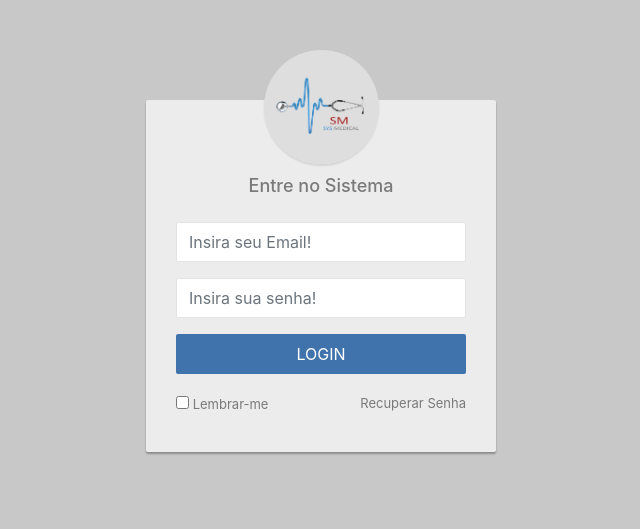
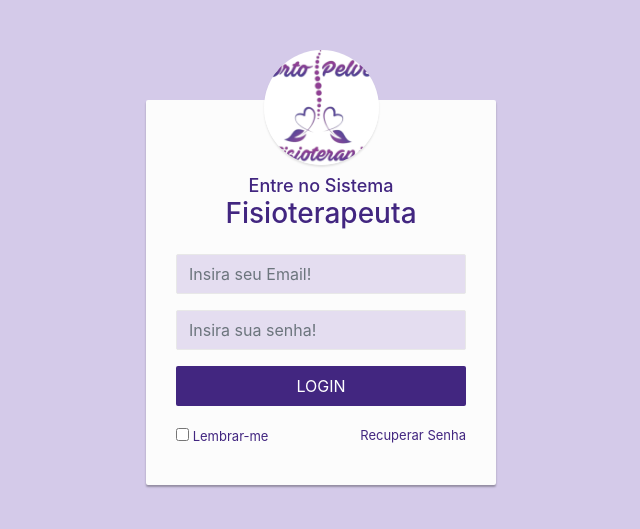
Before and after one commit to OliveiraGusta/ortopelve, a PHP site: page / in a window 1280 px wide. Shown: the top 529 px of the page, without its empty margins (319-959 px from the left). Run offline with PHP 8.4, Linux system fonts and the light colour scheme.

Commit message:
<CHORE>[Novo Template]: Arquivos e cores ajustadas

```diff
--- a/css/login.css
+++ b/css/login.css
@@ -1,6 +1,21 @@
+/*CORES PADRAO*/
+:root{
+		--cor-branco-principal:#fcfcfc;
+		--cor-branco-secundario:#e4ddf0;
+
+		--cor-lilas-principal:#d4cae9;
+		--cor-lilas-secundario:#c2acf3;
+
+		--cor-roxo-principal:#422680;
+
+		--cor-cinza-principal:#e8e8e8;
+}
+
+
+
+
 body{
-	color:#fff;
-	background-color:#c8c8c8;
+	background-color: var(--cor-lilas-principal);
 }
 
 .login-form{
@@ -11,11 +26,11 @@ body{
 
 
 .login-form form{
-	color:#7a7a7a;
+	color:var(--cor-roxo-principal);
 	border-radius:2px;
 	margin-bottom:15px;
 	font-size:13px;
-	background:#ececec;
+	background:var(--cor-branco-principal);
 	padding:30px;
 	position:relative;
 	box-shadow: 0px 2px 2px rgba(0, 0, 0, 0.3);
@@ -48,14 +63,14 @@ body{
 
 .form-control{
 	min-height:40px;
-	background:#fff;
+	background: var(--cor-branco-secundario);
 	box-shadow:none !important;
-	border-color:#e3e3e3;
+	border-color:var(--cor-cinza-principal);
 }
 
 
 .form-control:focus{
-	border-color:#4073ac;
+	border-color:var(--cor-roxo-principal);
 }
 
 .form-control, .btn{
@@ -65,14 +80,14 @@ body{
 .login-form .btn{
 	font-size:16px;
 
-	background:#4073ac;
+	background:var(--cor-roxo-principal);
 	border:none;
 	margin-bottom:20px;
 }
 
 
 .login-form .btn:hover, .login-form .btn:focus{
-	background:#426286;
+	background:var(--cor-roxo-principal);
 	outline: none !important;
 
 }
@@ -84,7 +99,7 @@ body{
 
 
 .login-form form a{
-	color:#7a7a7a;
+	color:var(--cor-roxo-principal);
 	text-decoration:none;
 
 }
--- a/index.php
+++ b/index.php
@@ -1,7 +1,7 @@
 <!DOCTYPE html>
 <html lang="pt-br">
 <head>
-	<title>SYS MEDICAL</title>
+	<title>Ortopelve</title>
 
 	<meta charset="utf-8">
 	<meta name="viewport" content="width=device-width, initial-scale=1">
@@ -23,11 +23,14 @@
 	<div class="login-form">
 		<form action="" method="post">
 			<div class="logo">
-				<img src="img/logo.jpg" alt="Sys Medical">
+				<img src="img/logo.jpg" alt="Ortopelve">
 			</div>
-			<h2 class="text-center">
+			<h2 class="text-center mb-0">
 				Entre no Sistema
 			</h2>
+			<h3 class="text-center mb-4">
+				Fisioterapeuta
+			</h3>
 			<div class="form-group">
 				<input class="form-control" type="email" name="usuario" placeholder="Insira seu Email!" required>
 			</div>
--- a/painel-adm/index.php
+++ b/painel-adm/index.php
@@ -57,7 +57,7 @@ if(@$_GET['acao'] == $item1){
 			<img class="float-left" src="../img/logo-painel.png">
 			<li class="float-right nav-item dropdown">
 				<a class="nav-link dropdown-toggle" href="#" id="navbarDropdown" role="button" data-toggle="dropdown" aria-haspopup="true" aria-expanded="false">
-					Administrador - Hugo Vasconcelos
+					Administrador - Gustavo Oliveira
 				</a>
 				<div class="dropdown-menu" aria-labelledby="navbarDropdown">
 					<a class="dropdown-item" href="#">Sair</a>
```
Also changed, not shown: css/painel.css (+26 -12 lines), img/favicon/favicon.ico, img/favicon/favicon2.ico, img/logo-painel.png, img/logo.jpg, img/logo.png.
